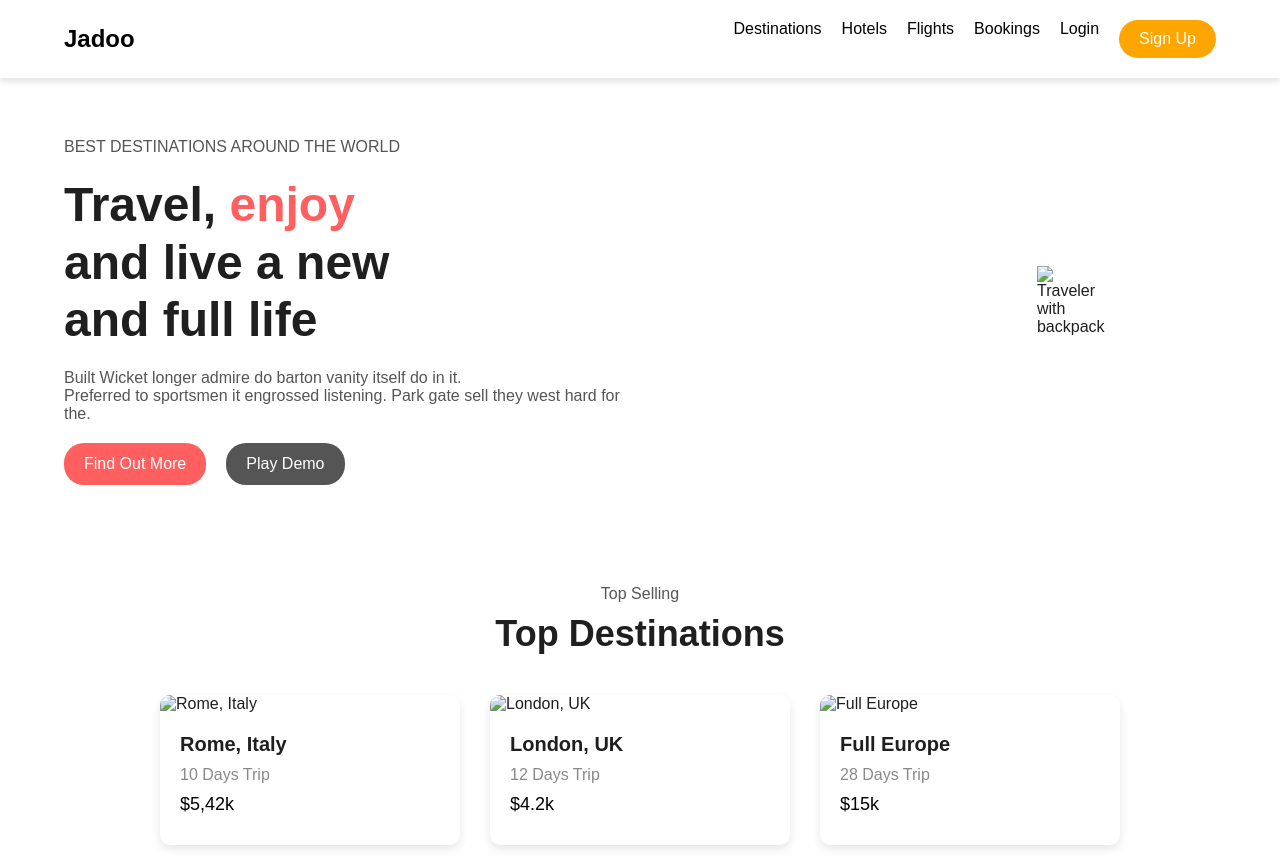
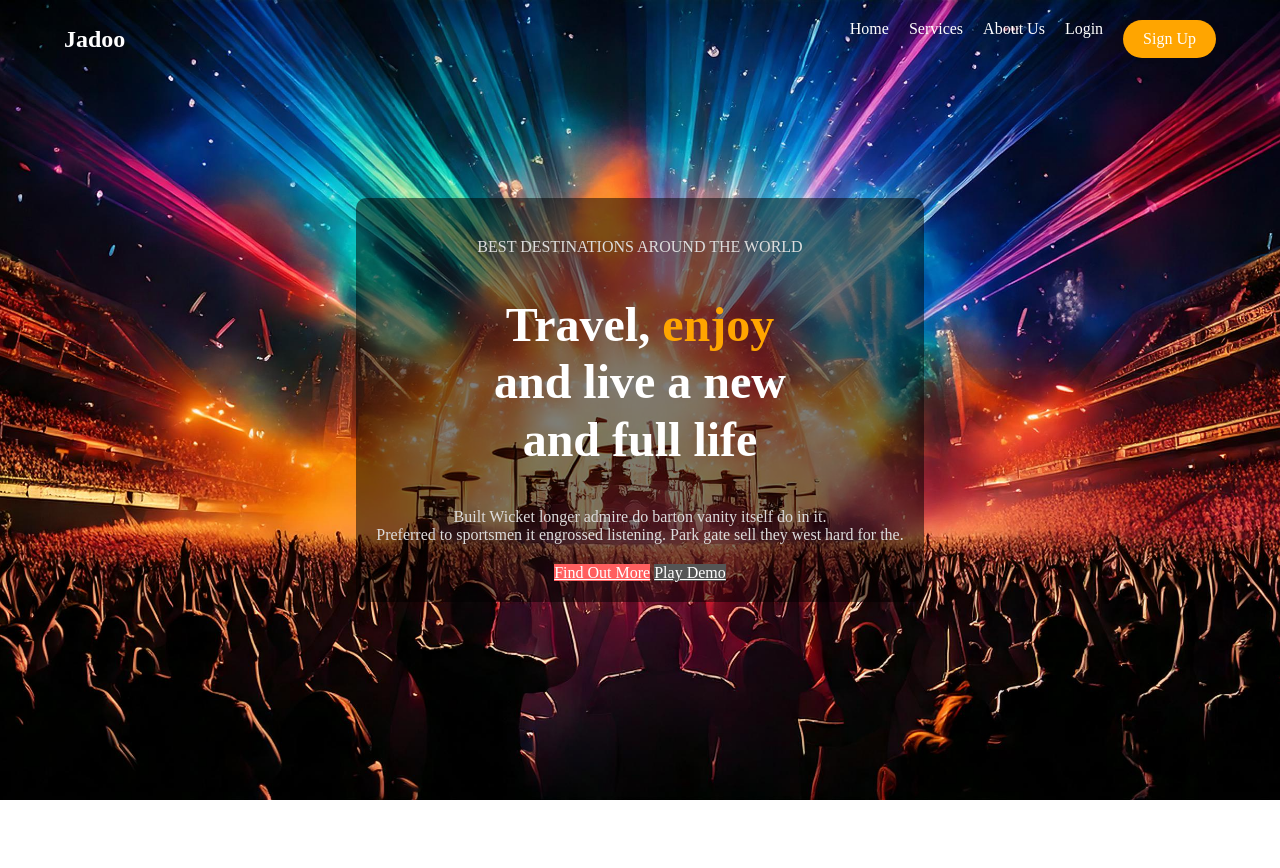
Before and after one commit to abubakaransari0321/StartUp, a plain HTML site: page index.html in a window 1280 px wide. Shown: the top 868 px of the page. After the commit the page ends 800 px from the top, so only its background shows below. Drawn offline with Linux system fonts and the light colour scheme.

Commit message:
welcome to fb

```diff
--- a/index.html
+++ b/index.html
@@ -1,20 +1,17 @@
 <!DOCTYPE html>
 <html lang="en">
+
 <head>
     <meta charset="UTF-8">
     <meta name="viewport" content="width=device-width, initial-scale=1.0">
     <title>Jadoo Travel</title>
     <style>
-    * {
+        /* Ensure the background image covers the entire viewport */
+        html, body {
             margin: 0;
             padding: 0;
-      box-sizing: border-box;
-      font-family: 'Arial', sans-serif;
-    }
-
-    body {
-      background: #fff;
-      color: #1f1f1f;
+            height: 100%;
+            overflow-x: hidden;
         }
 
         /* Header Section */
@@ -23,17 +20,18 @@
             justify-content: space-between;
             align-items: center;
             padding: 20px 5%;
-      background: #fff;
-      position: sticky;
+            background: rgba(0, 0, 0, 0); /* Transparent white background */
+            position: absolute;
             top: 0;
-      box-shadow: 0 4px 6px rgba(0, 0, 0, 0.1);
+            left: 0;
+            right: 0;
             z-index: 1000;
         }
 
         .logo {
             font-size: 24px;
             font-weight: bold;
-      color: #000;
+            color: #fff;
         }
 
         .nav-links {
@@ -43,11 +41,11 @@
 
         .nav-links a {
             text-decoration: none;
-      color: #000;
+            color: #fff;
             font-size: 16px;
         }
 
-    .nav-links a.sign-up {
+        .nav-links a.login {
             background: #ffa500;
             color: #fff;
             padding: 10px 20px;
@@ -57,41 +55,39 @@
         /* Hero Section */
         .hero {
             display: flex;
-      justify-content: space-between;
+            justify-content: center;
             align-items: center;
-      padding: 40px 5%;
+            height: 100vh;
+            background: url('bgstp.jpg') no-repeat center center/cover;
+            color: #fff;
+            text-align: center;
+            position: relative;
         }
 
         .hero-text {
             max-width: 50%;
+            background: rgba(0, 0, 0, 0.5);
+            padding: 20px;
+            border-radius: 10px;
         }
 
         .hero-text h1 {
             font-size: 48px;
             line-height: 1.2;
-      color: #1f1f1f;
+            color: #fff;
         }
 
         .hero-text h1 span {
-      color: #ff5f5f;
+            color: #ffa500;
         }
 
         .hero-text p {
             font-size: 16px;
-      color: #555;
+            color: #ddd;
             margin: 20px 0;
         }
 
-    .hero-text .buttons {
-      display: flex;
-      gap: 20px;
-    }
-
         .hero-text .buttons a {
-      padding: 12px 20px;
-      text-decoration: none;
-      border-radius: 20px;
-      font-size: 16px;
             color: #fff;
             transition: all 0.3s;
         }
@@ -102,10 +98,6 @@
 
         .hero-text .buttons a.play-demo {
             background: #555;
-    }
-
-    .hero-image img {
-      max-width: 40%;
         }
 
         /* Top Destinations Section */
@@ -248,17 +240,17 @@
         }
     </style>
 </head>
+
 <body>
     <!-- Header -->
     <header>
         <div class="logo">Jadoo</div>
         <nav class="nav-links">
-      <a href="#">Destinations</a>
-      <a href="#">Hotels</a>
-      <a href="#">Flights</a>
-      <a href="#">Bookings</a>
+            <a href="#">Home</a>
+            <a href="#">Services</a>
+            <a href="#">About Us</a>
             <a href="#">Login</a>
-      <a href="#" class="sign-up">Sign Up</a>
+            <a href="#" class="login">Sign Up</a>
         </nav>
     </header>
 
@@ -278,49 +270,6 @@
             <div class="buttons">
                 <a href="#" class="find-more">Find Out More</a>
                 <a href="#" class="play-demo">Play Demo</a>
-      </div>
-    </div>
-    <div class="hero-image">
-      <img src="your-image-path-here.png" alt="Traveler with backpack">
-    </div>
-  </section>
-
-  <!-- Top Destinations Section -->
-  <section class="top-destinations">
-    <div class="section-title">
-      <p>Top Selling</p>
-      <h1>Top Destinations</h1>
-    </div>
-
-    <div class="cards">
-      <!-- Card 1 -->
-      <div class="card">
-        <img src="images/rome.jpg" alt="Rome, Italy">
-        <div class="card-content">
-          <h2>Rome, Italy</h2>
-          <p>10 Days Trip</p>
-          <p class="price">$5,42k</p>
-        </div>
-      </div>
-
-      <!-- Card 2 -->
-      <div class="card">
-        <img src="images/london.jpg" alt="London, UK">
-        <div class="card-content">
-          <h2>London, UK</h2>
-          <p>12 Days Trip</p>
-          <p class="price">$4.2k</p>
-        </div>
-      </div>
-
-      <!-- Card 3 -->
-      <div class="card">
-        <img src="images/europe.jpg" alt="Full Europe">
-        <div class="card-content">
-          <h2>Full Europe</h2>
-          <p>28 Days Trip</p>
-          <p class="price">$15k</p>
-        </div>
             </div>
         </div>
     </section>
@@ -379,4 +328,5 @@
         </div>
     </footer>
 </body>
+
 </html>
```
Lines whose indentation alone changed are shown as unchanged.
